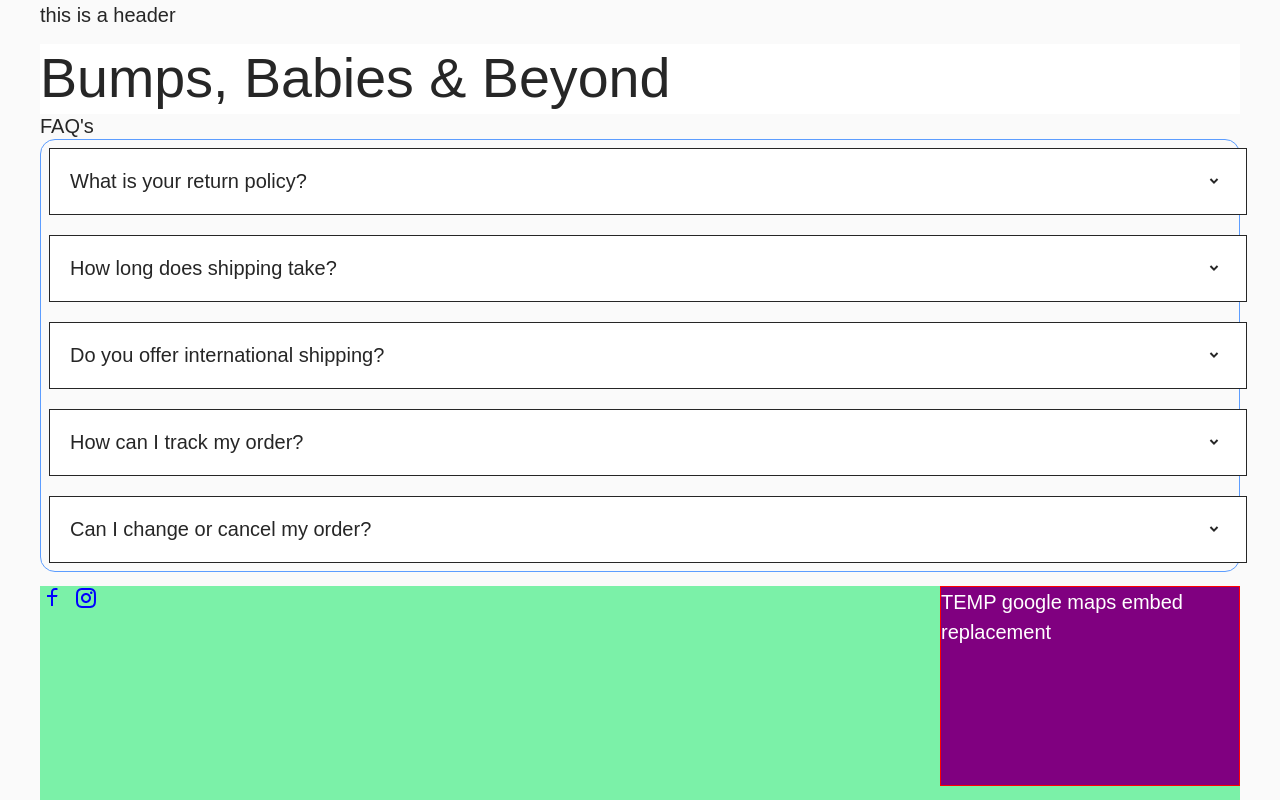
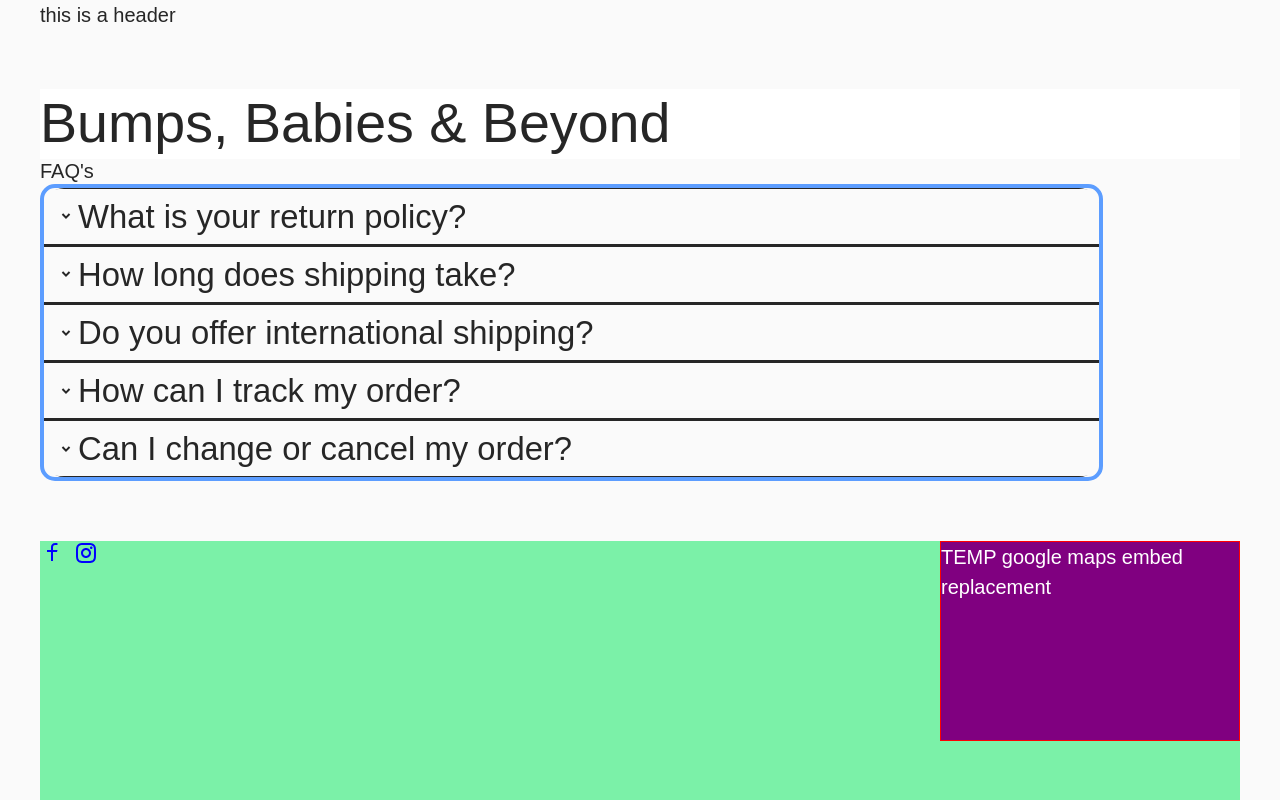
Before and after one commit to codercarl1243/mums-n-bubs-sc, a Next.js app: page / in a window 1280 px wide. Built offline with nearby package versions, Linux system fonts and the light colour scheme.

Commit message:
add basic styling

```diff
--- a/components/accordion.tsx
+++ b/components/accordion.tsx
@@ -35,37 +35,50 @@ export default function Accordion({ accordionName, items }: AccordionProps) {
     };
 
     return (
-        <div className="accordion space-y-4 border rounded-xl border-primary-400">
+        <div className="accordion w-fit border-4 rounded-xl  border-primary-400">
             {itemsWithOpenState.map(({ id, question, answer, isOpen }) => {
+                const buttonId = `accordion-button-${accordionName + id}`;
+                const panelId = `accordion-panel-${accordionName + id}`;
 
                 return (
-                    <div key={id} className="accordion--item">
+                    <div key={id}
+                        className={clsx(
+                            "accordion--item border-b last:border-none overflow-hidden",
+                            id === 0 && "first:rounded-t-2xl",
+                            id === itemsWithOpenState.length - 1 && "last:rounded-b-2xl"
+                        )}
+                    >
                         <h3>
                             <Button
                                 onClick={() => toggleItem(id)}
-                                id={`accordion-button-${accordionName + id}`}
+                                id={buttonId}
                                 aria-expanded={isOpen}
-                                aria-controls={`accordion-panel-${accordionName + id}`}
+                                aria-controls={panelId}
                                 className={clsx(
-                                    "accordion--item__button w-full text-left justify-between p-4 font-medium flex items-center",
-                                    isOpen ? "bg-gray-100" : "bg-white"
+                                    // "accordion--item__button w-full m-0 border-x-0 transition-[border] duration-300 ease-in-out py-1 px-2 font-medium flex items-center",
+                                    "text-lg accordion--item__button w-full m-0 py-1 px-2 font-medium flex items-center border-x-0 transition-all duration-200 ease-in-out",
+                                    "hover:bg-primary-700/60 hover:text-light",
+                                    "active:bg-primary-200/80",
+                                    "focus-visible:outline-none focus-visible:ring-2 focus-visible:ring-primary-400 focus-visible:z-10",
+                                    id === 0 && "first:rounded-t-xl",
+                                    id === itemsWithOpenState.length - 1 && !isOpen && "last:rounded-b-xl"
                                 )}
                             >
+                                <span aria-hidden>{isOpen ? <Icon icon={RiArrowDropUpLine} /> : <Icon icon={RiArrowDropDownLine} />}</span>
                                 <span>{question}</span>
-                                <span aria-hidden>{isOpen ? <Icon icon={RiArrowDropUpLine} /> : <Icon icon={RiArrowDropDownLine}/>}</span>
                             </Button>
                         </h3>
-
-                        {isOpen && (
-                            <div
-                                id={`accordion-panel-${accordionName + id}`}
-                                role="region"
-                                aria-labelledby={`accordion-button-${accordionName + id}`}
-                                className="accordion--item__panel p-4 border-t text-gray-700"
-                            >
-                                {answer}
-                            </div>
-                        )}
+                        <div
+                            id={panelId}
+                            role="region"
+                            aria-labelledby={buttonId}
+                            className={clsx(
+                                isOpen ? "max-h-96 py-4 overflow-y-scroll" : "max-h-0 py-0",
+                                "accordion--item__panel px-2 transition-[max-height,padding] duration-300 ease-in-out"
+                            )}
+                        >
+                            {answer}
+                        </div>
                     </div>
                 );
             })}
```
